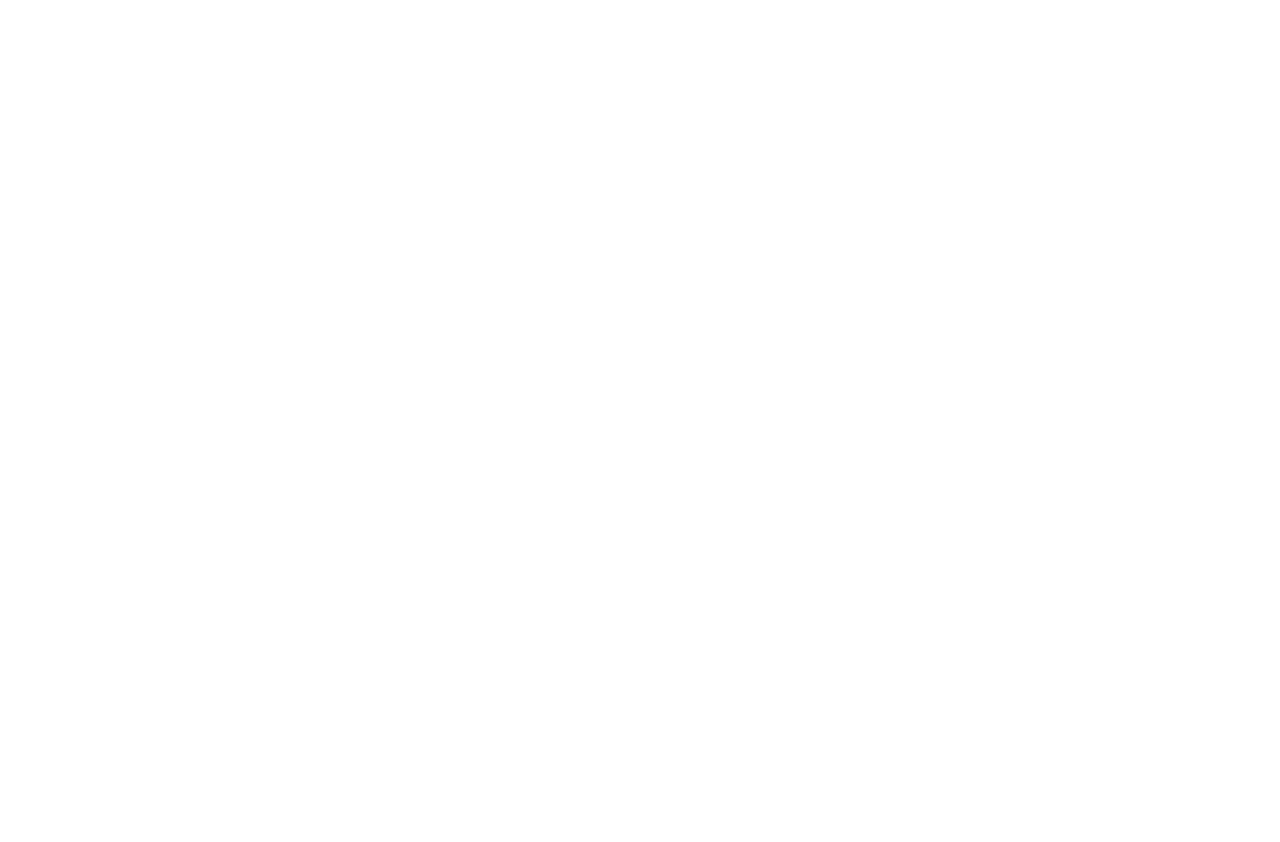
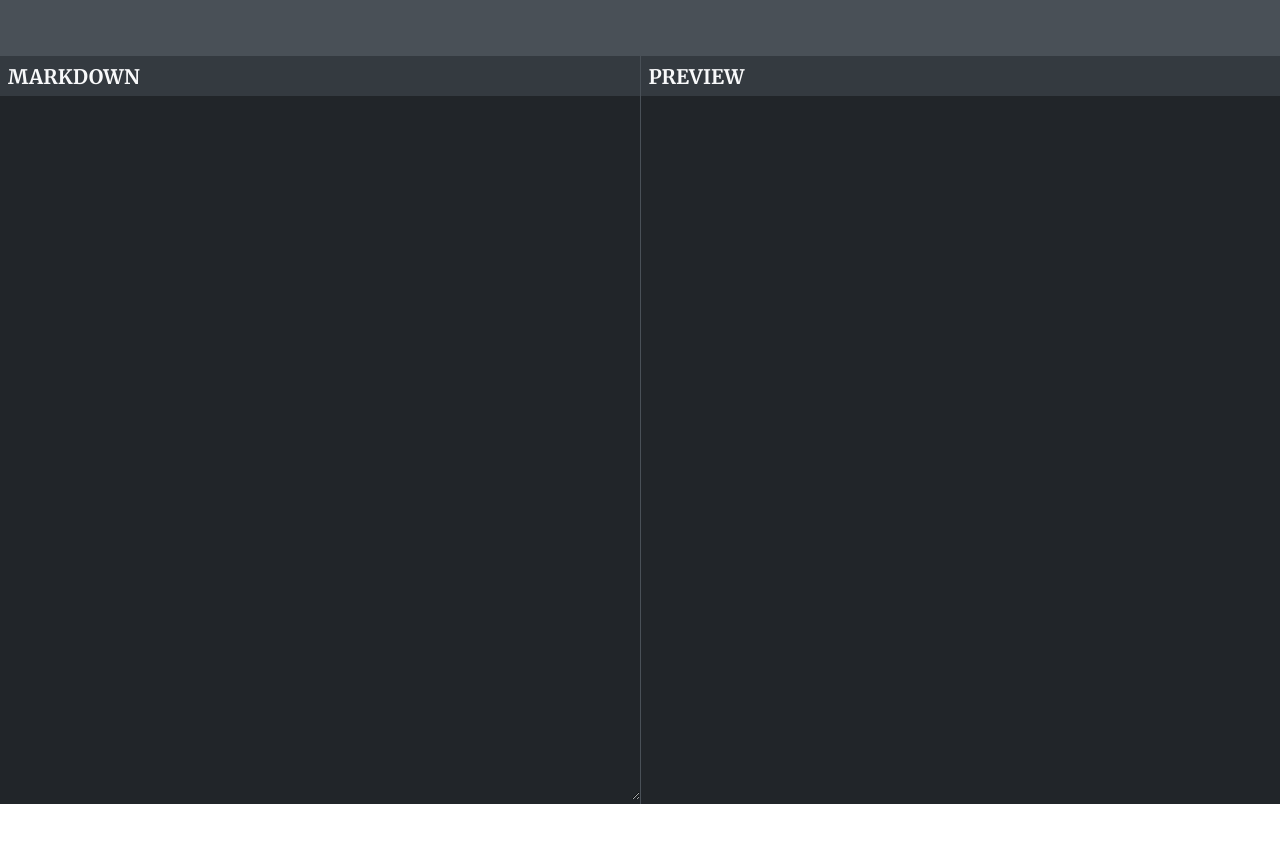
Before and after one commit to SimplyElvis/typotext, a React (Create React App) app: page / in a window 1280 px wide. Before the commit the page ends 800 px from the top, so only its background shows below. Built offline with nearby package versions, Linux system fonts and the light colour scheme.

Commit message:
Preview in Host.

```diff
--- a/src/App.js
+++ b/src/App.js
@@ -1,5 +1,20 @@
+import Heading from "./components/Heading";
+import Editor from "./components/Editor";
+import Preview from "./components/Preview";
+import { MarkdownContextProvider } from "./context/MarkdownContext";
+
 const App = () => {
-  return <main></main>;
+  return (
+    <main className="theme_dark">
+      <Heading />
+      <section className="layout">
+        <MarkdownContextProvider>
+          <Editor />
+          <Preview />
+        </MarkdownContextProvider>
+      </section>
+    </main>
+  );
 };
 
 export default App;
--- /dev/null
+++ b/src/components/Editor.jsx
@@ -0,0 +1,17 @@
+import { useState, useContext } from "react";
+import TabLabel from "./TabLabel";
+import MarkdownContext from "../context/MarkdownContext";
+
+const Editor = () => {
+  const { setMarkDown } = useContext(MarkdownContext);
+  return (
+    <section className="editor">
+      <TabLabel>
+        <h4>markdown</h4>
+      </TabLabel>
+      <textarea onChange={(e) => setMarkDown(e.target.value)} />
+    </section>
+  );
+};
+
+export default Editor;
--- /dev/null
+++ b/src/components/Heading.jsx
@@ -0,0 +1,10 @@
+const Heading = ({ name, icon }) => {
+  return (
+    <header className="header">
+      <h2>{name}</h2>
+      <span>{icon}</span>
+    </header>
+  );
+};
+
+export default Heading;
--- /dev/null
+++ b/src/components/Navbar.jsx
@@ -0,0 +1,5 @@
+const Navbar = () => {
+  return <nav>Navbar</nav>;
+};
+
+export default Navbar;
--- /dev/null
+++ b/src/components/Preview.jsx
@@ -0,0 +1,20 @@
+import { useContext } from "react";
+import MarkdownContext from "../context/MarkdownContext";
+import { ReactMarkdown } from "react-markdown/lib/react-markdown";
+import TabLabel from "./TabLabel";
+
+const Preview = () => {
+  const { markDown } = useContext(MarkdownContext);
+  return (
+    <main className="preview">
+      <TabLabel>
+        <h4>Preview</h4>
+      </TabLabel>
+      {/* <section className="preview_markdown"> */}
+      <ReactMarkdown className="preview_markdown">{markDown}</ReactMarkdown>
+      {/* </section> */}
+    </main>
+  );
+};
+
+export default Preview;
--- /dev/null
+++ b/src/components/TabLabel.jsx
@@ -0,0 +1,5 @@
+const TabLabel = ({ children }) => {
+  return <div className="tab-label">{children}</div>;
+};
+
+export default TabLabel;
--- a/src/index.css
+++ b/src/index.css
@@ -1,4 +1,134 @@
+/* Variables */
+:root {
+  /* default */
+  font-size: 1em;
+  /* spacing */
+  --height-heading: 3.5em;
+  --height-tab: 2.5em;
+  --spacing: 1em;
+
+  /* colors */
+  --clr-accent: #fb5607;
+  --clr-dark-01: #495057;
+  --clr-dark-02: #343a40;
+  --clr-dark-03: #212529;
+  --clr-light-01: #f8f9fa;
+  --clr-light-02: #e9ecef;
+  --clr-light-03: #dee2e6;
+
+  /* --clr-font: var(--clr-light-01);
+  --clr-background: var(--clr-dark-01);
+  --clr-tab-label: var(--clr-dark-02);
+  --clr-editor: var(--clr-dark-03);
+  --clr-icon: var(--clr-light-01); */
+}
+
+/* Utility classes */
+.theme_dark {
+  --clr-font: var(--clr-light-01);
+  --clr-background: var(--clr-dark-01);
+  --clr-tab-label: var(--clr-dark-02);
+  --clr-editor: var(--clr-dark-03);
+  --clr-icon: var(--clr-light-01);
+}
+.theme_light {
+  --clr-font: var(--clr-dark-01);
+  --clr-background: var(--clr-light-01);
+  --clr-tab-label: var(--clr-light-02);
+  --clr-editor: var(--clr-light-03);
+  --clr-icon: var(--clr-dark-01);
+}
+
+/* Base */
+* {
+  margin: 0;
+  padding: 0;
+  box-sizing: border-box;
+}
+
+html {
+  scroll-behavior: smooth;
+}
+
 body {
   -webkit-font-smoothing: antialiased;
   -moz-osx-font-smoothing: grayscale;
+  font-family: "Merriweather", serif;
+  min-height: 100vh;
+  background-color: var(--clr-background);
 }
+
+code {
+  font-family: "Roboto Mono", monospace;
+}
+
+textarea {
+  width: 100%;
+  min-height: inherit;
+  background-color: transparent;
+  outline: 0;
+  color: inherit;
+  padding: 0.5em;
+  font-family: inherit;
+  border: none;
+}
+
+h4 {
+  font-size: 1.25rem;
+}
+
+/* Component classes */
+#root {
+}
+.layout {
+  background-color: var(--clr-background);
+  display: flex;
+  flex-direction: column;
+  justify-content: stretch;
+}
+@media screen and (min-width: 768px) {
+  .layout {
+    display: grid;
+    grid-template-columns: 1fr 1fr;
+    gap: 1px;
+  }
+}
+.header {
+  display: flex;
+  flex-direction: row;
+  align-items: center;
+  justify-content: space-between;
+  background-color: var(--clr-background);
+  height: var(--height-heading);
+}
+
+.tab-label {
+  background-color: var(--clr-tab-label);
+  color: var(--clr-font);
+  text-transform: uppercase;
+  display: flex;
+  flex-direction: row;
+  align-items: center;
+  justify-content: space-between;
+  height: var(--height-tab);
+  padding-inline: 0.5em;
+}
+
+.editor,
+.preview {
+  min-height: calc(100vh - (var(--height-heading) + var(--height-tab)));
+  background: var(--clr-editor);
+  color: var(--clr-font);
+}
+
+.preview_markdown {
+  padding: var(--spacing);
+  height: 100%;
+}
+
+.button_save {
+  background-color: var(--clr-accent);
+  color: var(--clr-light-01);
+  font-size: 1em;
+  padding: 0.5em;
+}
```
Also changed, not shown: src/components/SaveButton.jsx (added, +7 -0 lines).
